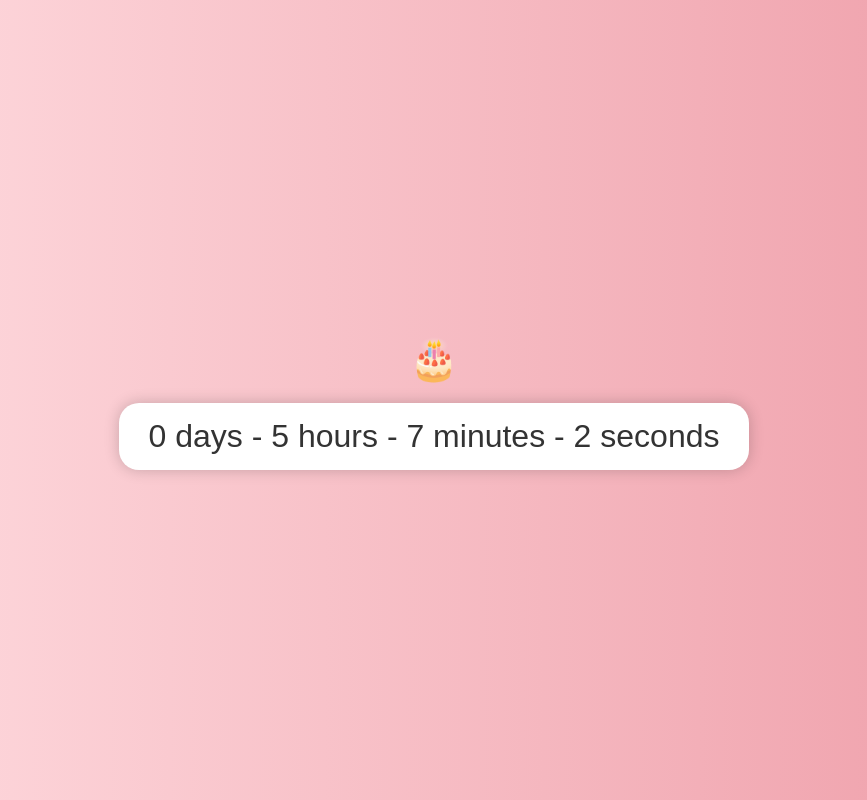
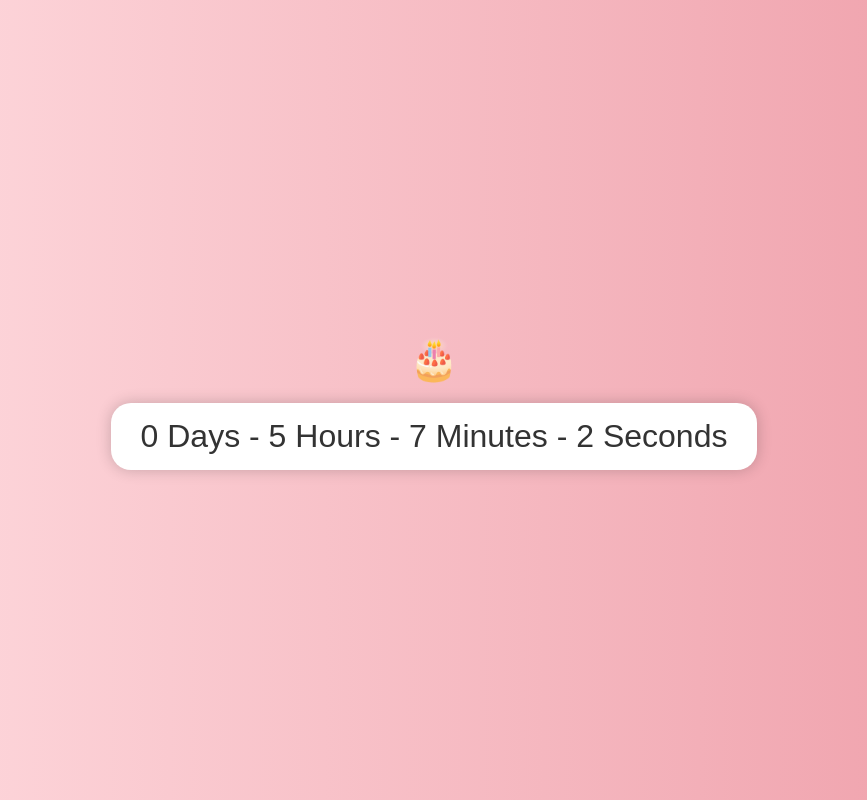
Before and after one commit to alaadamen2/malak, a plain HTML site: page index.html in a window 1280 px wide. Shown: the whole page, without its empty margins (206-1073 px from the left). Drawn offline with Linux system fonts and the light colour scheme.

Commit message:
Add files via upload

```diff
--- a/index.html
+++ b/index.html
@@ -171,7 +171,7 @@
       const minutes = Math.floor((distance % (1000 * 60 * 60)) / (1000 * 60));
       const seconds = Math.floor((distance % (1000 * 60)) / 1000);
 
-      countdownEl.innerHTML = `${days} days - ${hours} hours - ${minutes} minutes - ${seconds} seconds`;
+      countdownEl.innerHTML = `${days} Days - ${hours} Hours - ${minutes} Minutes - ${seconds} Seconds`;
     }, 1000);
   </script>
 </body>
```
